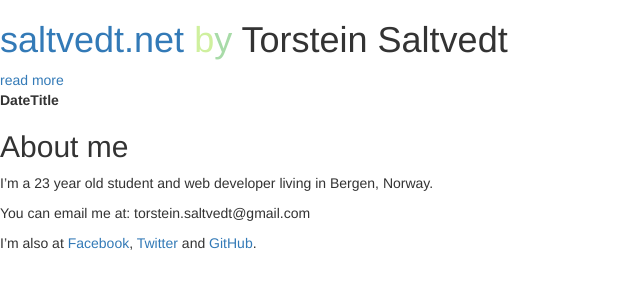
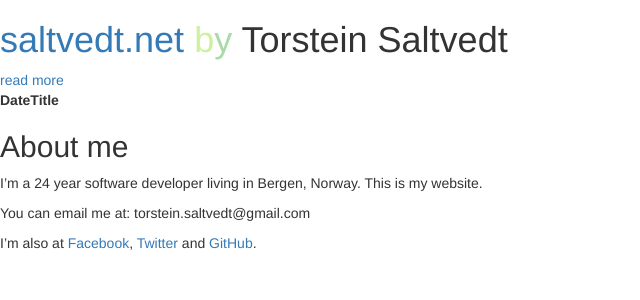
Before and after one commit to saltvedt/saltvedt.github.com, a Jekyll site: the page built from index.md, in a window 1280 px wide. Shown: the top 300 px of the page, without its empty margins (0-640 px from the left). Built offline with Jekyll 4.4.1, drawn with Linux system fonts in a browser that asks for light colours; nearby versions of some CDN libraries; some web fonts are replaced; library files that are not in the unit come from our copies.

Commit message:
Updated about me.

```diff
--- a/index.md
+++ b/index.md
@@ -4,7 +4,7 @@ title: About me
 ---
 {% include JB/setup %}
 
-I'm a 23 year old student and web developer living in Bergen, Norway.
+I'm a 24 year software developer living in Bergen, Norway. This is my website.
 
 You can email me at: torstein.saltvedt@gmail.com
 
```
